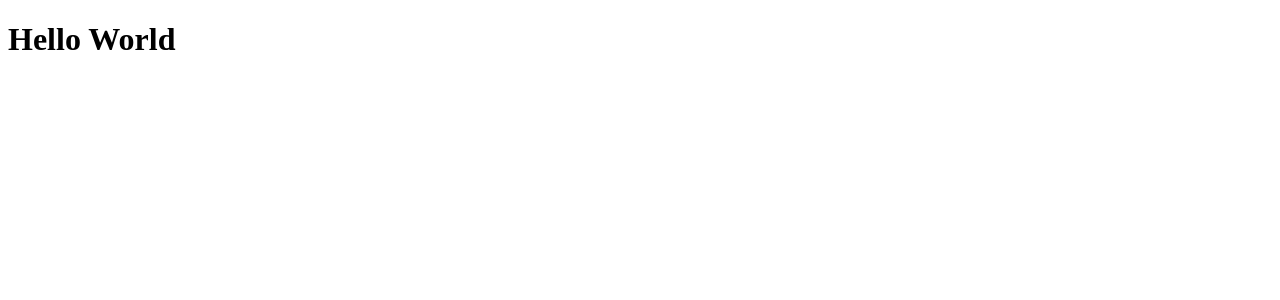
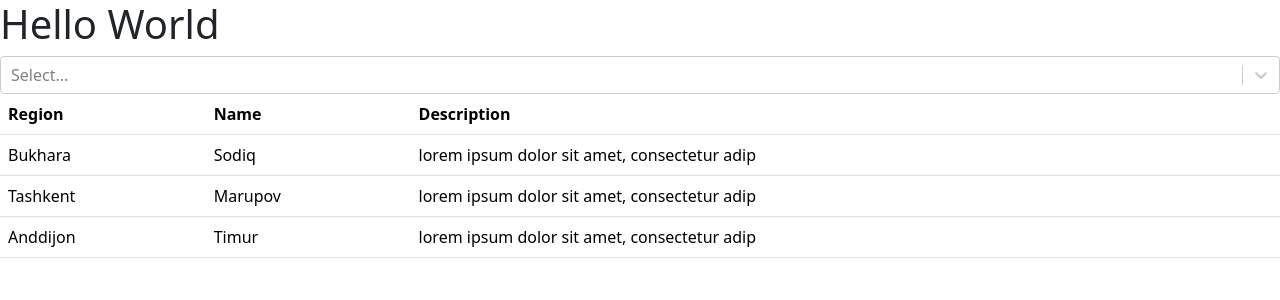
Before and after one commit to begmatovTimur/Tujjor, a React (Create React App) app in the folder frontend/: page / in a window 1280 px wide. Shown: the top 300 px of the page. Built offline with nearby package versions, Linux system fonts and the light colour scheme.

Commit message:
don't pay attention

```diff
--- a/frontend/package.json
+++ b/frontend/package.json
@@ -7,12 +7,14 @@
     "@testing-library/react": "^13.4.0",
     "@testing-library/user-event": "^13.5.0",
     "axios": "^1.4.0",
+    "bootstrap": "^5.3.1",
     "react": "^18.2.0",
     "react-dom": "^18.2.0",
     "react-hook-form": "^7.45.2",
     "react-redux": "^8.1.1",
     "react-router-dom": "^6.14.2",
     "react-scripts": "5.0.1",
+    "react-select": "^5.7.4",
     "redux-saga": "^1.2.3",
     "redux-toolkit": "^1.1.2",
     "tailwind": "^4.0.0",
--- a/frontend/src/App.jsx
+++ b/frontend/src/App.jsx
@@ -1,7 +1,60 @@
+import {useState} from 'react';
+import Table from "./universal/Table";
 function App() {
+  let [columns,setColumns] = useState([
+    {
+      id: 1,
+      title: "Region",
+      key: "region",
+      show: true,
+      type: "string",
+    },
+    {
+      id: 2,
+      title: "Name",
+      key: "name",
+      show: true,
+      type: "string",
+    },
+    {
+      id: 3,
+      title: "Description",
+      key: "description",
+      show: true,
+      type: "string",
+    },
+  ]);
+  let data = [
+    {
+      id: 1,
+      region: "Bukhara",
+      name: "Sodiq",
+      description: "lorem ipsum dolor sit amet, consectetur adip",
+    },
+    {
+      id: 2,
+      region: "Tashkent",
+      name: "Marupov",
+      description: "lorem ipsum dolor sit amet, consectetur adip",
+    },
+    {
+      id: 3,
+      region: "Anddijon",
+      name: "Timur",
+      description: "lorem ipsum dolor sit amet, consectetur adip",
+    },
+  ];
   return (
     <div>
       <h1>Hello World</h1>
+      <Table
+        columns={columns}
+        data={data}
+        setColumns={setColumns}
+        pagination={false}
+        changeSizeMode={false}
+        changeSizeOptions={[10, 20, 30, 40, 50]}
+      />
     </div>
   );
 }
--- a/frontend/src/index.js
+++ b/frontend/src/index.js
@@ -1,7 +1,7 @@
 import React from 'react';
 import ReactDOM from 'react-dom/client';
 import App from './App';
-
+import 'bootstrap/dist/css/bootstrap.min.css';
 const root = ReactDOM.createRoot(document.getElementById('root'));
 root.render(
     <App />
--- /dev/null
+++ b/frontend/src/universal/Table.css
@@ -0,0 +1,3 @@
+.hidden {
+    visibility: hidden;
+}
--- /dev/null
+++ b/frontend/src/universal/Table.jsx
@@ -0,0 +1,76 @@
+import Select from "react-select";
+import "./Table.css";
+const Table = ({
+  columns,
+  data,
+  pagination,
+  changeSizeMode,
+  changeSizeOptions,
+  setColumns,
+}) => {
+  function filterVisibility(selectedItem, action) {
+    console.log(action);
+    if (action.action === "select-option") {
+      columns.map((item) => {
+        if (action.option.value === item.id) {
+          item.show = false;
+        }
+      });
+    } else if (action.action === "remove-value") {
+      columns.map((item) => {
+        if (action.removedValue.value === item.id) {
+          item.show = true;
+        }
+      });
+    }
+    setColumns([...columns]);
+  }
+
+  return (
+    <div>
+      {changeSizeMode ? (
+        <select className="form-select w-25" defaultValue={"10"}>
+          {changeSizeOptions.map((item, index) => (
+            <option value={item} key={index}>
+              {item}
+            </option>
+          ))}
+        </select>
+      ) : (
+        ""
+      )}
+      <Select
+        isMulti
+        name="columns"
+        options={columns.map((item) => ({ label: item.title, value: item.id }))}
+        onChange={filterVisibility}
+        className="basic-multi-select"
+        classNamePrefix="select"
+      />
+      <table className="table">
+        <thead>
+          <tr>
+            {columns.map((item) => (
+              <th key={item.id} className={item.show ? "active" : "hidden"}>
+                {item.title}
+              </th>
+            ))}
+          </tr>
+        </thead>
+        <tbody>
+          {data.map((item) => (
+            <tr key={item.id}>
+              {columns.map((col) => (
+                <td className={col.show ? "active" : "hidden"} key={col.id}>
+                  {item[col.key]}
+                </td>
+              ))}
+            </tr>
+          ))}
+        </tbody>
+      </table>
+    </div>
+  );
+};
+
+export default Table;
```
Also changed, not shown: 1 other file (tests, documents, lock files or other folders).
